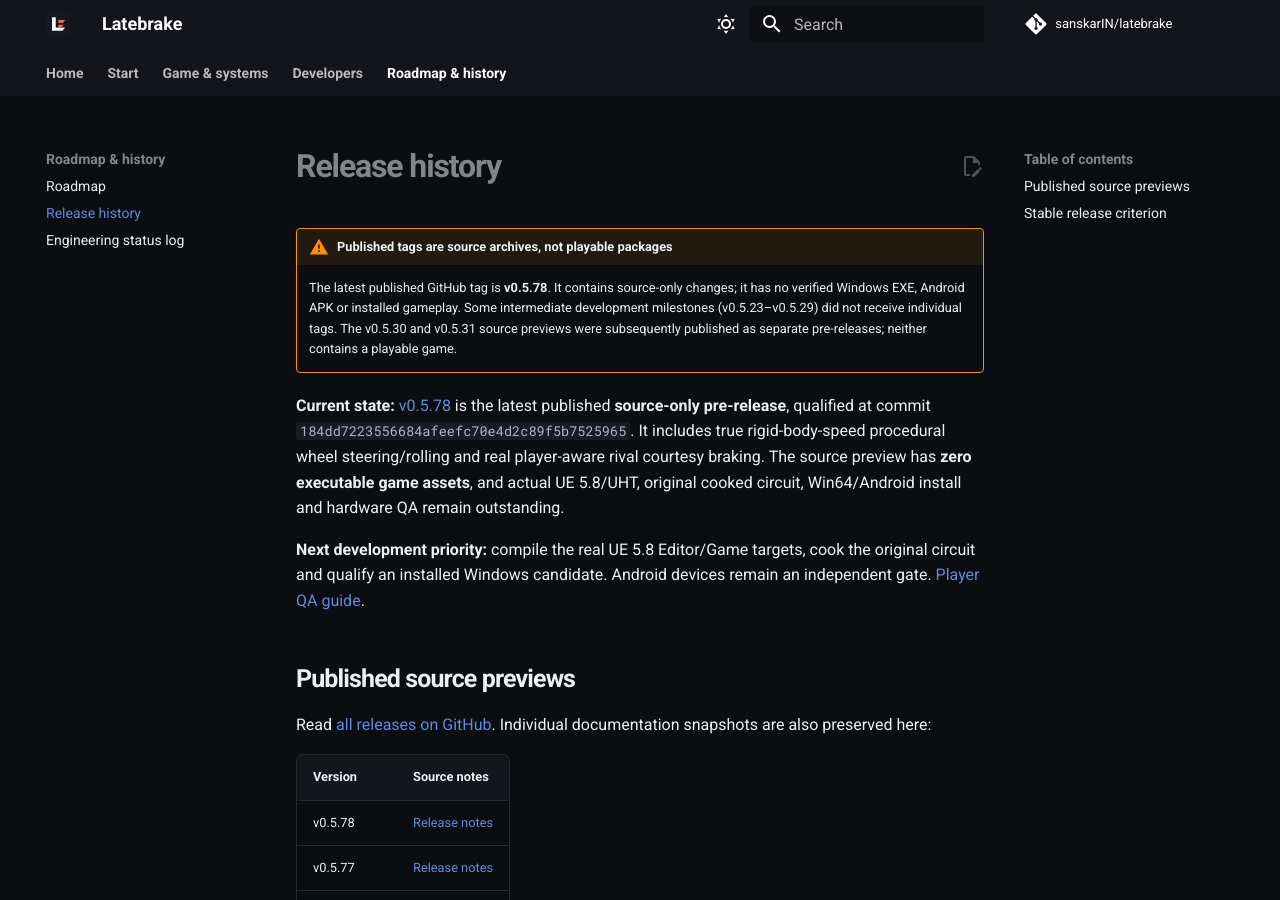
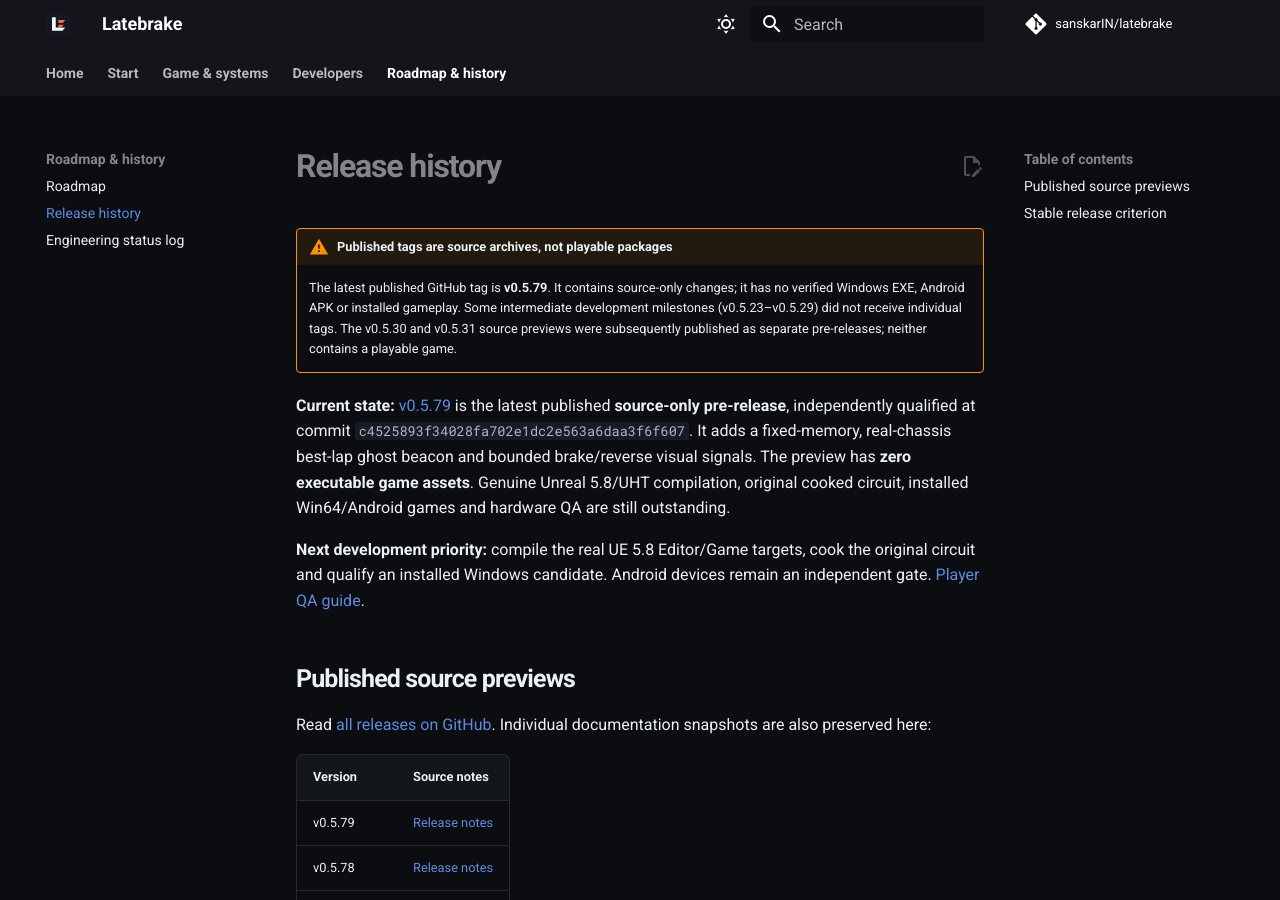
Before and after one commit to sanskarIN/latebrake, an MkDocs documentation site: the page built from docs/release-history.md, in a window 1280 px wide and 900 px high. Built offline with MkDocs 1.6.1 and Material for MkDocs 9.7.7, drawn with Linux system fonts in a browser that asks for light colours; comment, search, counter and statistics services are not loaded.

Commit message:
docs(release): stage factual v0.5.79 publication labels after tag verification

```diff
--- a/docs/release-history.md
+++ b/docs/release-history.md
@@ -1,9 +1,9 @@
 # Release history
 
 !!! warning "Published tags are source archives, not playable packages"
-    The latest published GitHub tag is **v0.5.78**. It contains source-only changes; it has no verified Windows EXE, Android APK or installed gameplay. Some intermediate development milestones (v0.5.23–v0.5.29) did not receive individual tags. The v0.5.30 and v0.5.31 source previews were subsequently published as separate pre-releases; neither contains a playable game.
+    The latest published GitHub tag is **v0.5.79**. It contains source-only changes; it has no verified Windows EXE, Android APK or installed gameplay. Some intermediate development milestones (v0.5.23–v0.5.29) did not receive individual tags. The v0.5.30 and v0.5.31 source previews were subsequently published as separate pre-releases; neither contains a playable game.
 
-**Current state:** [v0.5.78](https://github.com/sanskarIN/latebrake/releases/tag/v0.5.78) is the latest published **source-only pre-release**, qualified at commit `184dd7223556684afeefc70e4d2c89f5b7525965`. It includes true rigid-body-speed procedural wheel steering/rolling and real player-aware rival courtesy braking. The source preview has **zero executable game assets**, and actual UE 5.8/UHT, original cooked circuit, Win64/Android install and hardware QA remain outstanding.
+**Current state:** [v0.5.79](https://github.com/sanskarIN/latebrake/releases/tag/v0.5.79) is the latest published **source-only pre-release**, independently qualified at commit `c4525893f34028fa702e1dc2e563a6daa3f6f607`. It adds a fixed-memory, real-chassis best-lap ghost beacon and bounded brake/reverse visual signals. The preview has **zero executable game assets**. Genuine Unreal 5.8/UHT compilation, original cooked circuit, installed Win64/Android games and hardware QA are still outstanding.
 
 **Next development priority:** compile the real UE 5.8 Editor/Game targets, cook the original circuit and qualify an installed Windows candidate. Android devices remain an independent gate. [Player QA guide](WINDOWS_PERSONAL_PLAYTEST.md).
 
@@ -13,6 +13,7 @@ Read [all releases on GitHub](https://github.com/sanskarIN/latebrake/releases).
 
 | Version | Source notes |
 | --- | --- |
+| v0.5.79 | [Release notes](releases/v0.5.79.md) |
 | v0.5.78 | [Release notes](releases/v0.5.78.md) |
 | v0.5.77 | [Release notes](releases/v0.5.77.md) |
 | v0.5.76 | [Release notes](releases/v0.5.76.md) |
```
